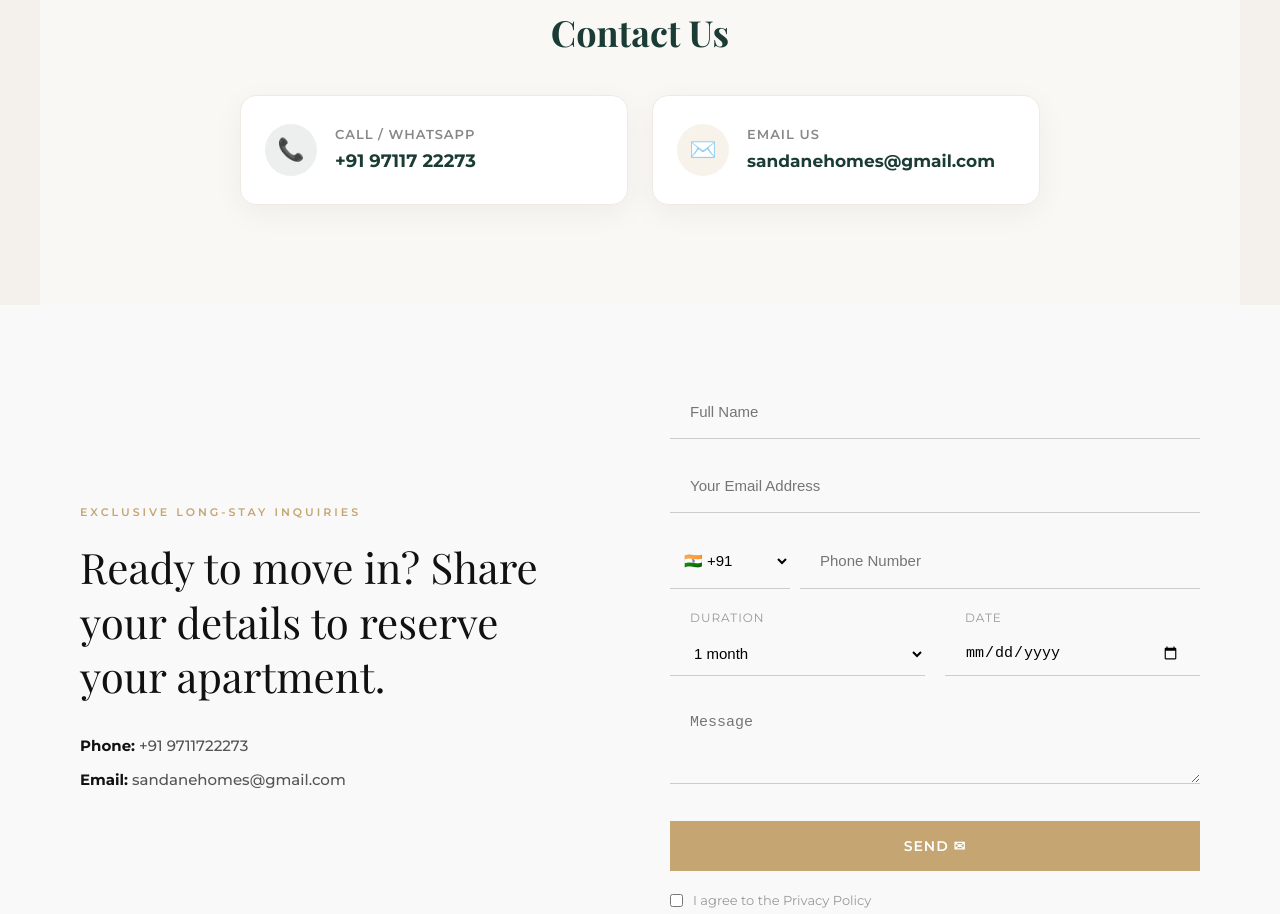
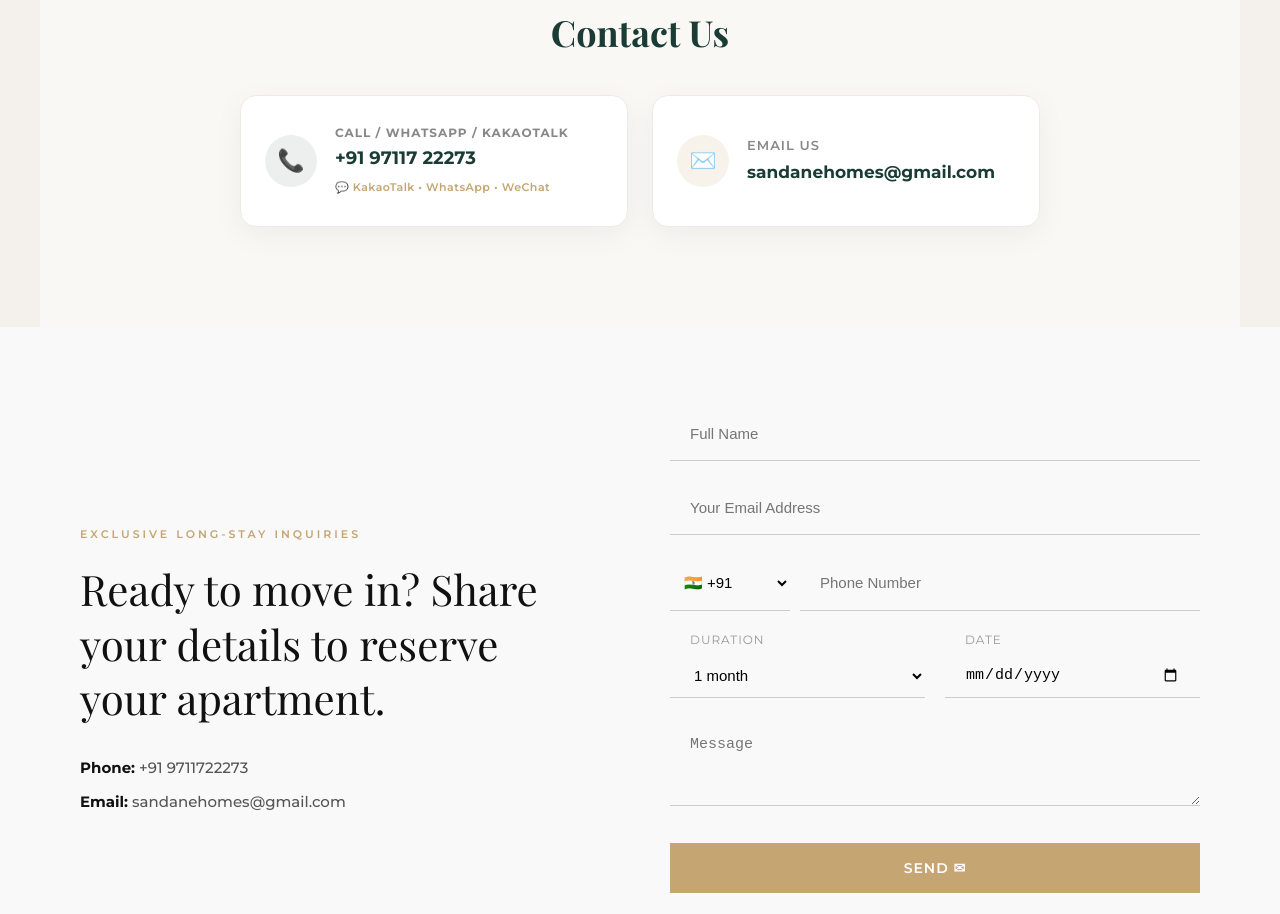
Before and after one commit to viratco/sandanehomes, a React (Vite) app: page /residences in a window 1280 px wide. Shown: the part 8100-9014 px from the top of the page. Built offline with nearby package versions, Linux system fonts and the light colour scheme; a web font is replaced by a local one.

Commit message:
feat: add KakaoTalk and WeChat indicator to contact phone section

```diff
--- a/src/components/pages/Residences.jsx
+++ b/src/components/pages/Residences.jsx
@@ -1316,8 +1316,9 @@ const Residences = () => {
                                     📞
                                 </div>
                                 <div style={{ textAlign: 'left' }}>
-                                    <p style={{ margin: 0, fontSize: '13px', textTransform: 'uppercase', color: '#888', fontWeight: '600', letterSpacing: '1px' }}>Call / WhatsApp</p>
-                                    <p style={{ margin: '4px 0 0', fontSize: '18px', fontWeight: '700', color: '#1A3C34' }}>+91 97117 22273</p>
+                                    <p style={{ margin: 0, fontSize: '12px', textTransform: 'uppercase', color: '#888', fontWeight: '700', letterSpacing: '1px' }}>Call / WhatsApp / KakaoTalk</p>
+                                    <p style={{ margin: '3px 0 2px', fontSize: '18px', fontWeight: '700', color: '#1A3C34' }}>+91 97117 22273</p>
+                                    <span style={{ fontSize: '11px', color: '#C5A572', fontWeight: '600', letterSpacing: '0.5px' }}>💬 KakaoTalk &bull; WhatsApp &bull; WeChat</span>
                                 </div>
                             </a>
 
```
